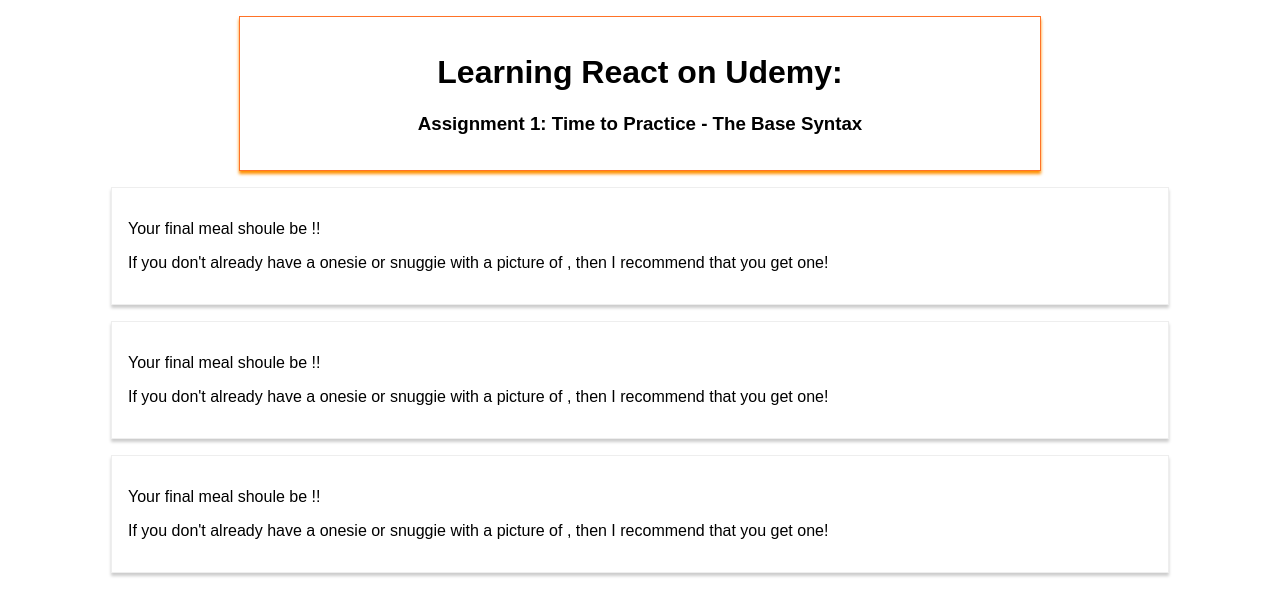
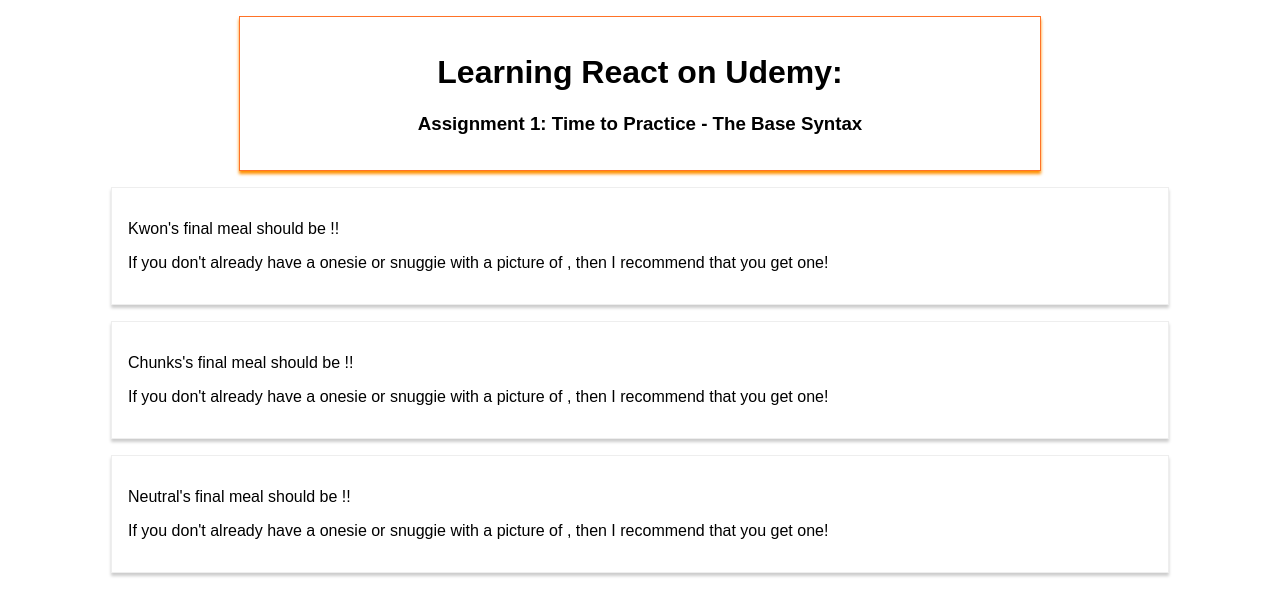
Before and after one commit to tyslas/assign1-practice-base-syntax, a React (Create React App) app: page / in a window 1280 px wide. Shown: the top 616 px of the page. Built offline with nearby package versions, Linux system fonts and the light colour scheme.

Commit message:
pass a username to userOutput via props and display it there

```diff
--- a/src/App.js
+++ b/src/App.js
@@ -10,9 +10,15 @@
           <h1>Learning React on Udemy:</h1>
           <h3>Assignment 1: Time to Practice - The Base Syntax</h3>
         </div>
-        <UserOutput />
-        <UserOutput />
-        <UserOutput />
+        <UserOutput
+          username='Kwon'
+        />
+        <UserOutput
+          username='Chunks'
+        />
+        <UserOutput
+          username='Neutral'
+        />
       </div>
     );
   }
--- a/src/userInOut/UserOutput.js
+++ b/src/userInOut/UserOutput.js
@@ -3,7 +3,7 @@
 const userOutput = (props) => {
   return (
     <div className="userOutput">
-      <p>Your final meal shoule be {props.food}!!</p>
+      <p>{props.username}'s final meal should be {props.food}!!</p>
       <p>If you don't already have a onesie or snuggie with a picture of {props.food}, then I recommend that you get one!</p>
     </div>
   )
```
